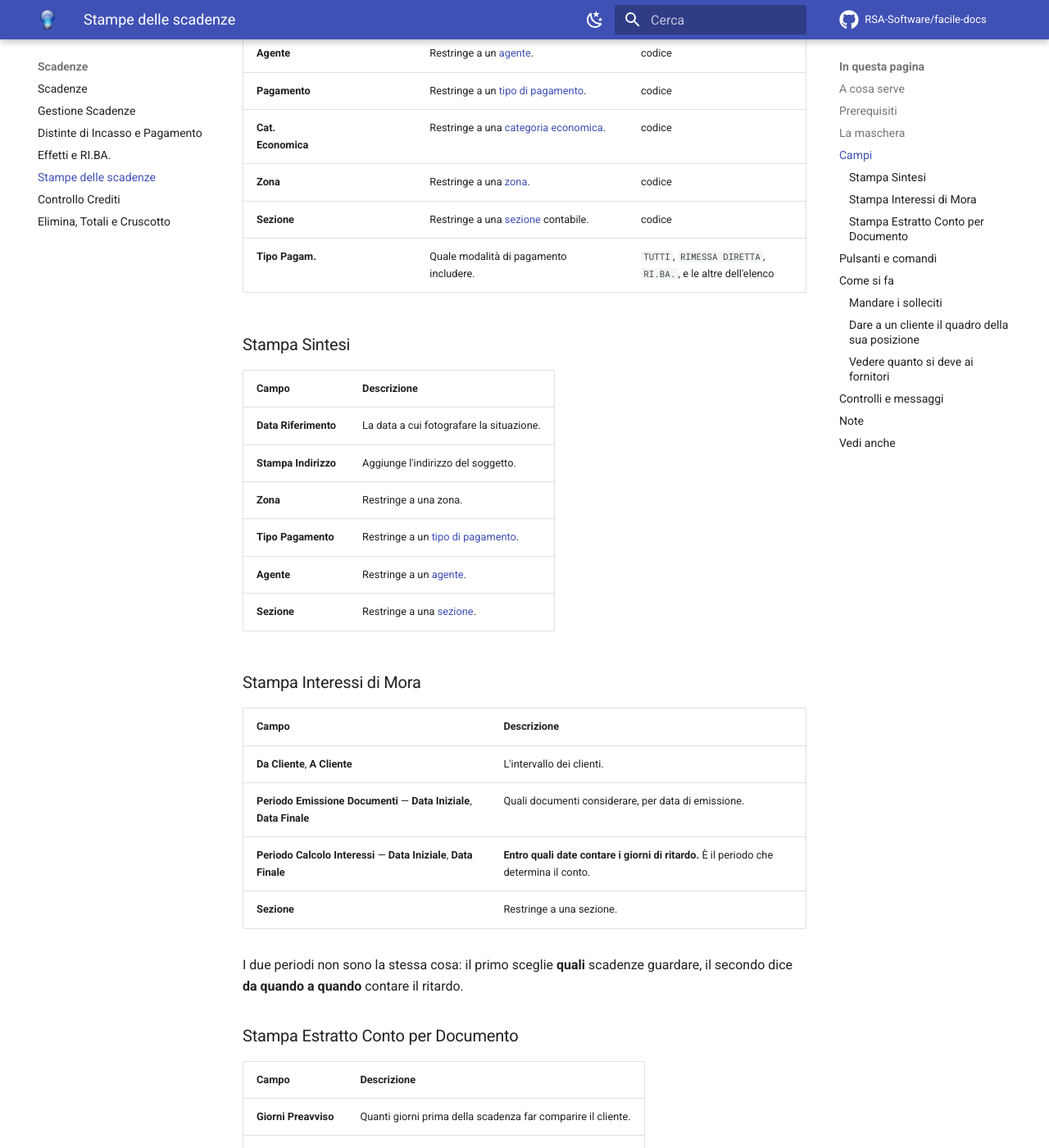
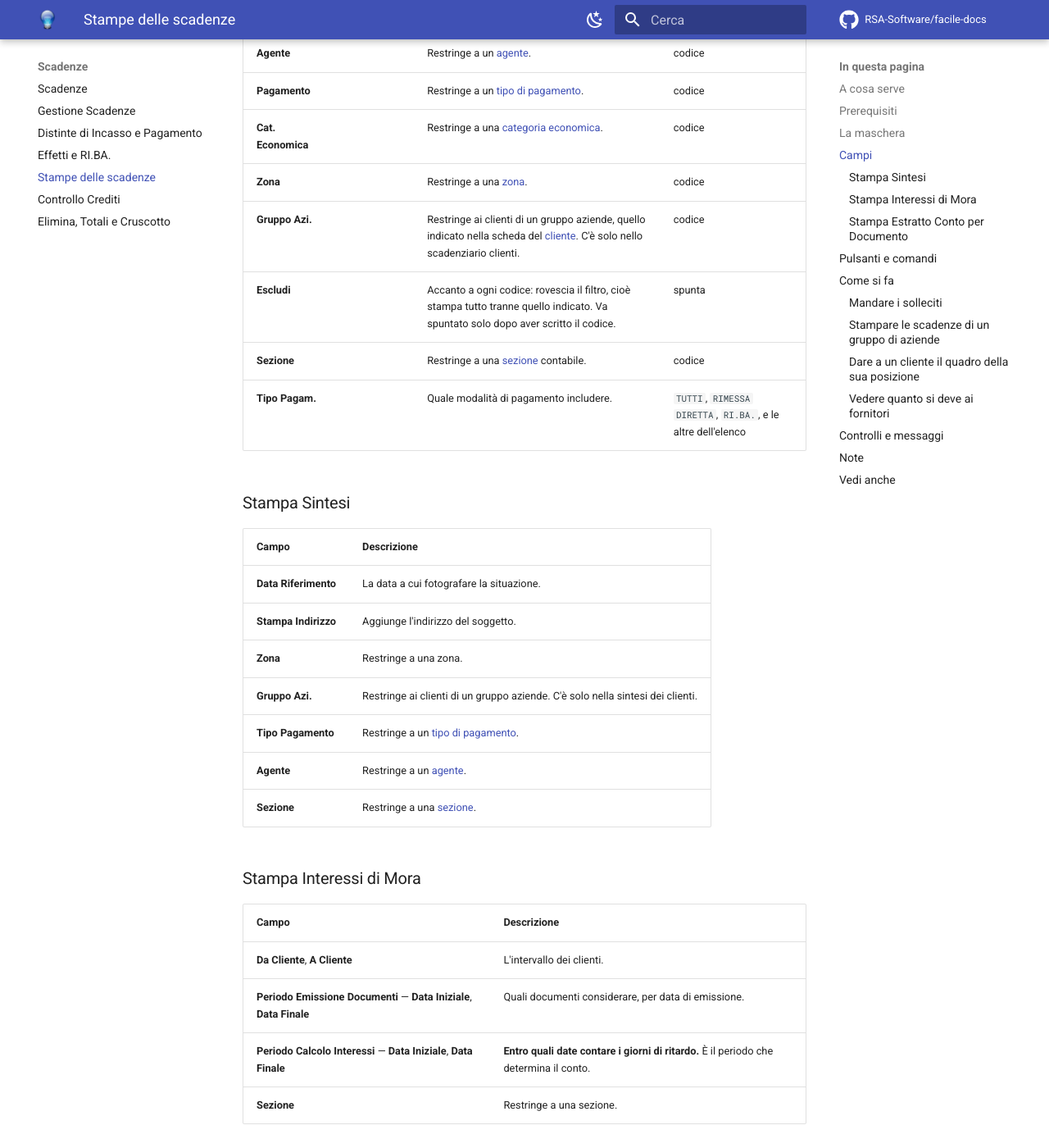
Before and after one commit to RSA-Software/facile-docs, an MkDocs documentation site: the page built from docs/moduli/scadenze/stampe-scadenze.md, in a window 1280 px wide and 1400 px high, scrolled down 2114 px. Shown: the whole window at 82% size. Built offline with MkDocs 1.6.1 and Material for MkDocs 9.7.7, drawn with Linux system fonts in a browser that asks for light colours; comment, search, counter and statistics services are not loaded; some of the changed text lies outside the part shown.

Commit message:
Stampe delle scadenze: campo Gruppo Azi. nella stampa, nei solleciti e nella sintesi
Co-Authored-By: Claude Fable 5.2 <noreply@anthropic.com>

```diff
--- a/docs/moduli/scadenze/stampe-scadenze.md
+++ b/docs/moduli/scadenze/stampe-scadenze.md
@@ -59,6 +59,8 @@ pulsanti **F2 - OK** ed **Esci**.
 | **Pagamento** | | Restringe a un [tipo di pagamento](../contabilita/tipi-di-pagamento.md). | codice |
 | **Cat. Economica** | | Restringe a una [categoria economica](../anagrafiche/categorie-economiche.md). | codice |
 | **Zona** | | Restringe a una [zona](../anagrafiche/zone.md). | codice |
+| **Gruppo Azi.** | | Restringe ai clienti di un gruppo aziende, quello indicato nella scheda del [cliente](../anagrafiche/anagrafica-clienti.md). C'è solo nello scadenziario clienti. | codice |
+| **Escludi** | | Accanto a ogni codice: rovescia il filtro, cioè stampa tutto tranne quello indicato. Va spuntato solo dopo aver scritto il codice. | spunta |
 | **Sezione** | | Restringe a una [sezione](../contabilita/sezioni.md) contabile. | codice |
 | **Tipo Pagam.** | | Quale modalità di pagamento includere. | `TUTTI`, `RIMESSA DIRETTA`, `RI.BA.`, e le altre dell'elenco |
 
@@ -69,6 +71,7 @@ pulsanti **F2 - OK** ed **Esci**.
 | **Data Riferimento** | La data a cui fotografare la situazione. |
 | **Stampa Indirizzo** | Aggiunge l'indirizzo del soggetto. |
 | **Zona** | Restringe a una zona. |
+| **Gruppo Azi.** | Restringe ai clienti di un gruppo aziende. C'è solo nella sintesi dei clienti. |
 | **Tipo Pagamento** | Restringe a un [tipo di pagamento](../contabilita/tipi-di-pagamento.md). |
 | **Agente** | Restringe a un [agente](../anagrafiche/anagrafica-agenti.md). |
 | **Sezione** | Restringe a una [sezione](../contabilita/sezioni.md). |
@@ -112,8 +115,15 @@ cui mandare il sollecito.
 1. Controlla lo scaduto dalla [gestione scadenze](gestione-scadenze.md),
    mettendo **Stato** su `NON PAGATE`.
 2. Apri **Menu ▸ Scadenze ▸ Scadenziario Clienti ▸ Stampa Solleciti**.
-3. Restringi se serve per **Agente** o per **Zona**.
+3. Restringi se serve per **Agente**, per **Zona** o per **Gruppo Azi.**
 4. Premi **F2 - OK**.
+
+### Stampare le scadenze di un gruppo di aziende
+
+1. Apri **Menu ▸ Scadenze ▸ Scadenziario Clienti ▸ Stampa**.
+2. In **Gruppo Azi.** scrivi il codice del gruppo, o premi ++f10++ per sceglierlo dall'elenco.
+3. Scegli il **Raggruppamento** e premi **F2 - OK**: escono solo le scadenze dei
+   clienti che nella loro scheda hanno quel gruppo.
 
 ### Dare a un cliente il quadro della sua posizione
 
@@ -145,6 +155,11 @@ cui mandare il sollecito.
 
     **Stampa** e **Stampa Solleciti** aprono la stessa finestra di selezione:
     cambia quello che viene prodotto, non i filtri da compilare.
+
+!!! note "Escludi un gruppo aziende"
+
+    Con **Escludi** spuntato accanto a **Gruppo Azi.** la stampa riporta i clienti
+    di tutti gli altri gruppi **e anche quelli che non hanno nessun gruppo**.
 
 !!! info "Con quale tasso si calcolano gli interessi di mora"
 
```
